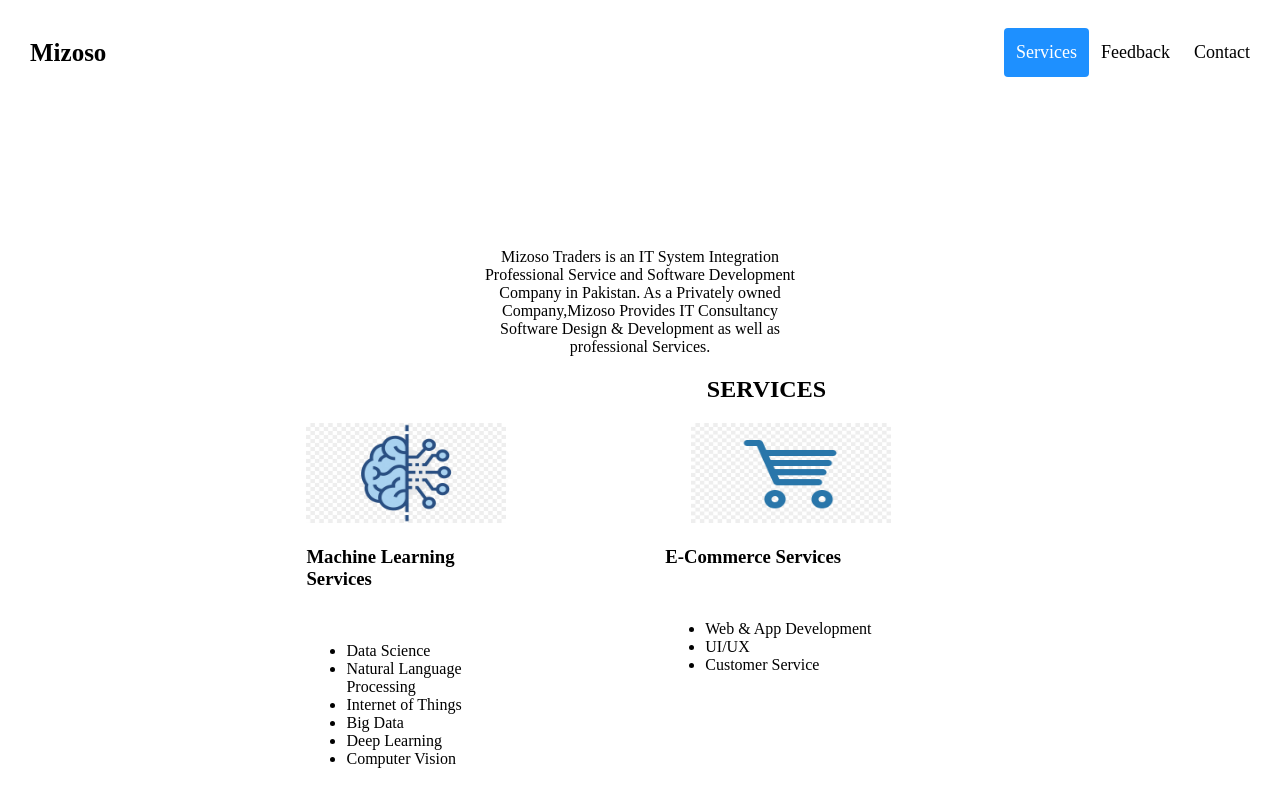
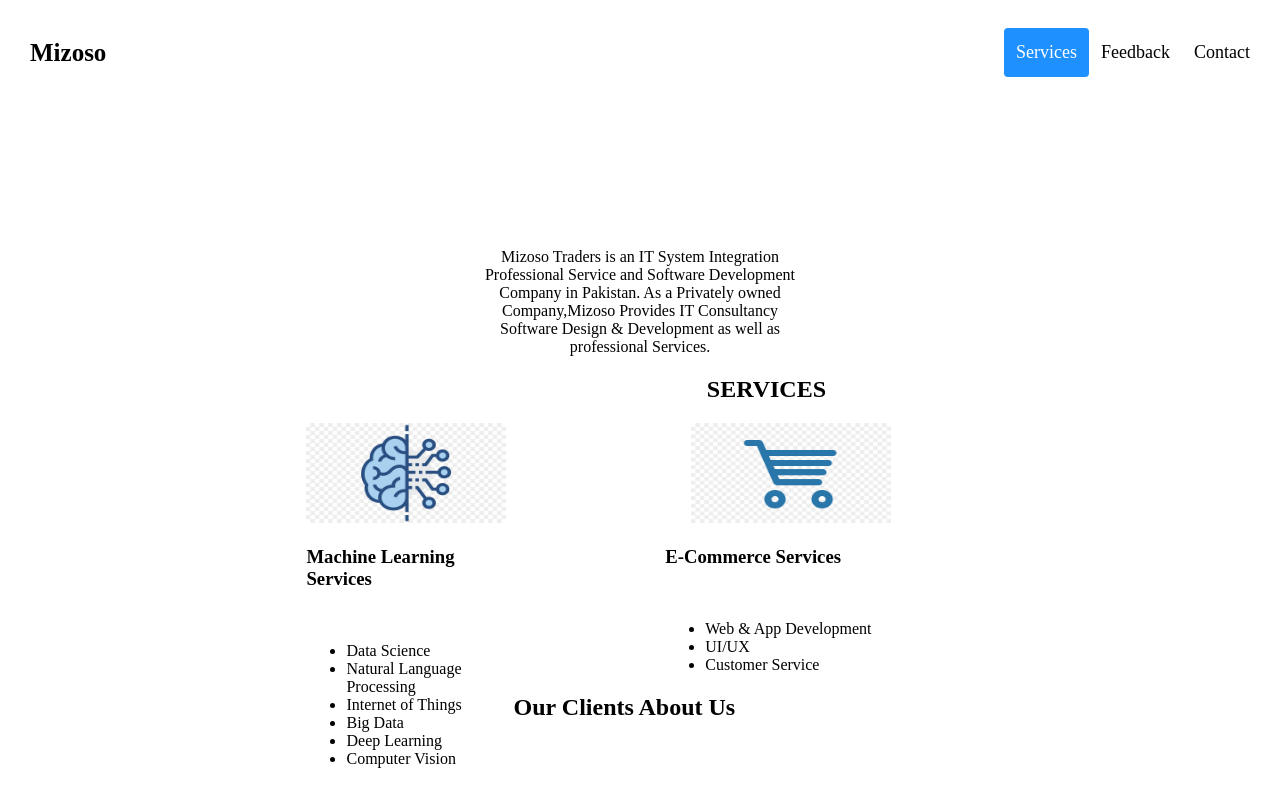
Before and after one commit to arsamawan/Miz-Corporate, an Angular app: page / in a window 1280 px wide. Built offline with nearby package versions, Linux system fonts and the light colour scheme.

Commit message:
Slider to be add

```diff
--- a/src/app/main/main.component.html
+++ b/src/app/main/main.component.html
@@ -34,6 +34,9 @@
 </div>
 <!--Feedback-->
 <div>
+<h2 style="margin-left: 40%">Our Clients About Us</h2>
+  <!--slider-->
+
 
 </div>
 
```
